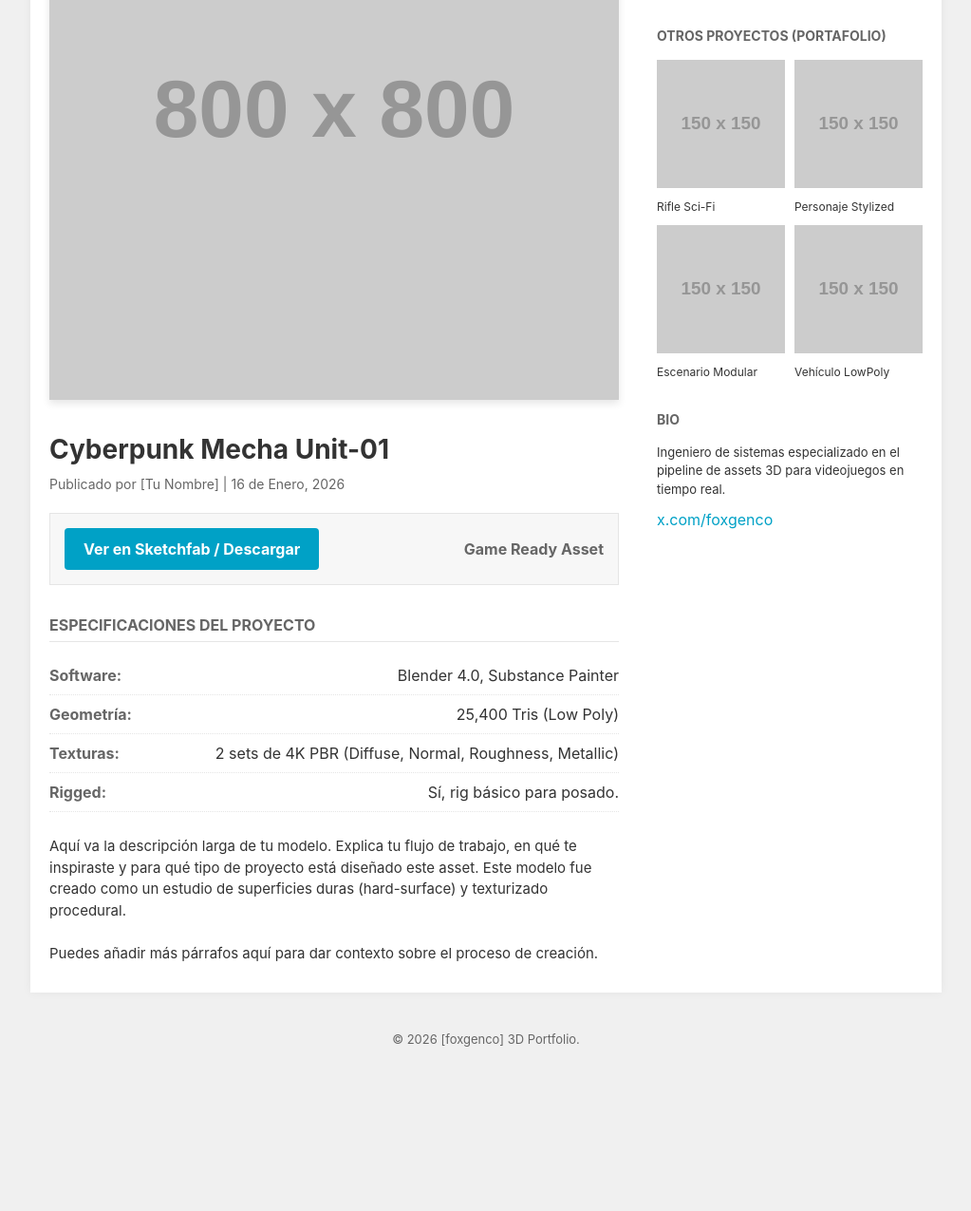
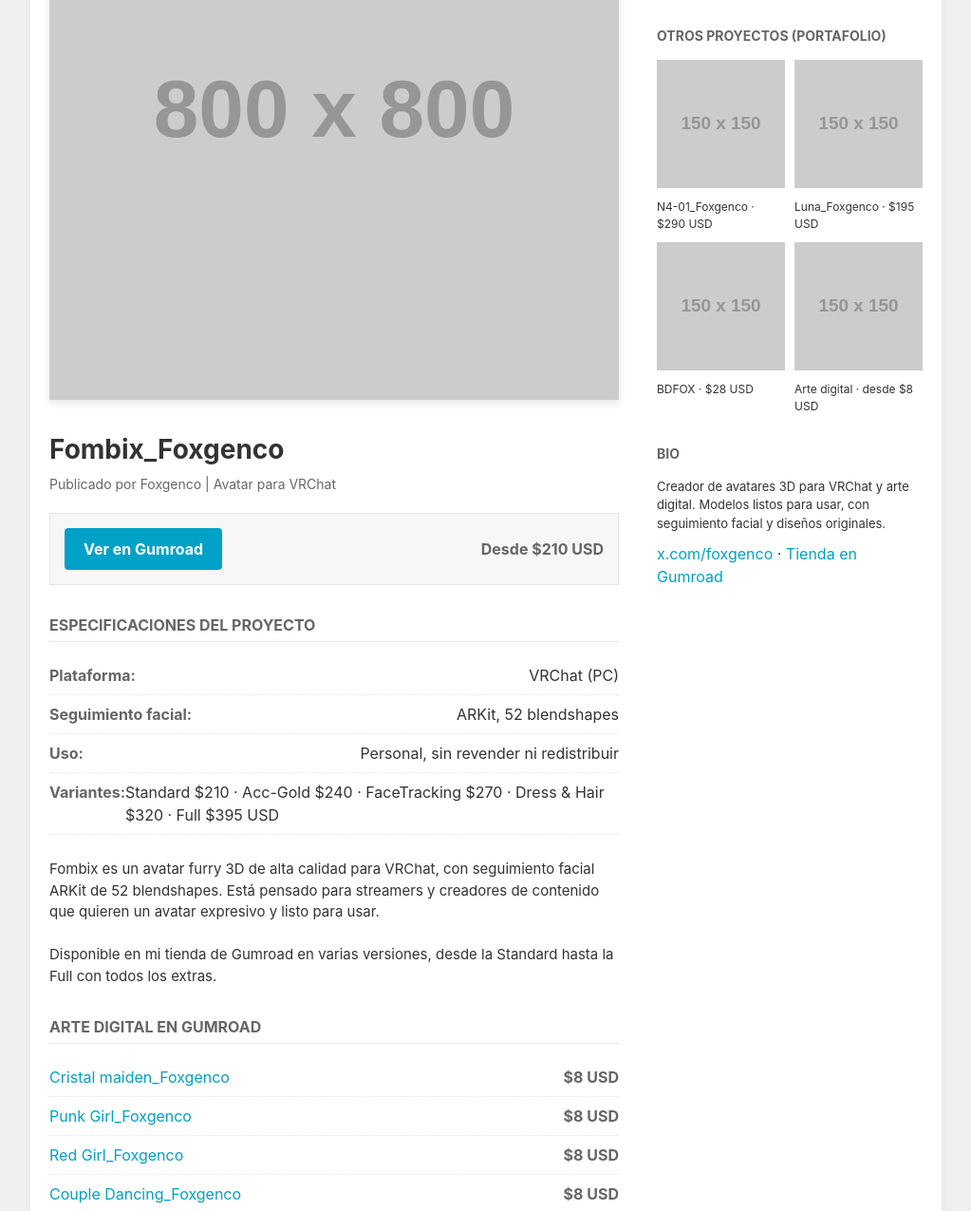
Before and after one commit to foxgenco/foxgenco, a plain HTML site: page index.html in a window 1280 px wide. Shown: the part 438-1713 px from the top of the page at 95% size, without its empty margins (128-1151 px from the left). Before the commit the page ends 1583 px from the top, so only its background shows below. Drawn offline with Linux system fonts and the light colour scheme; placeholder pictures from the web are drawn by us.

Commit message:
Actualiza portafolio con productos de Gumroad (Fombix, N4-01, Luna, BDFOX y arte digital)

```diff
--- a/index.html
+++ b/index.html
@@ -3,7 +3,7 @@
 <head>
     <meta charset="UTF-8">
     <meta name="viewport" content="width=device-width, initial-scale=1.0">
-    <title>Portafolio 3D</title>
+    <title>Foxgenco | Portafolio 3D</title>
     <link rel="stylesheet" href="./Styles.css">
 </head>
 <body>
@@ -16,6 +16,7 @@
             </div>
             <nav class="bc-nav">
                 <a href="#" class="active">Modelos 3D</a>
+                <a href="https://charlyriver.gumroad.com/">Tienda</a>
                 <a href="#">Sobre Mí</a>
                 <a href="#">Contacto</a>
             </nav>
@@ -25,32 +26,46 @@
 
             <section class="bc-left-col">
                 <div class="main-render-box">
-                    <img src="https://placehold.co/800x800/1a1a1a/00a1c6?text=RENDER+PRINCIPAL+DEL+MODELO" alt="Modelo Principal">
+                    <img src="https://placehold.co/800x800/1a1a1a/00a1c6?text=FOMBIX" alt="Modelo Principal">
                 </div>
 
                 <div class="model-header-area">
-                    <h1 class="model-title">Cyberpunk Mecha Unit-01</h1>
-                    <p class="release-info">Publicado por [Tu Nombre] | 16 de Enero, 2026</p>
+                    <h1 class="model-title">Fombix_Foxgenco</h1>
+                    <p class="release-info">Publicado por Foxgenco | Avatar para VRChat</p>
 
                     <div class="action-area">
-                        <a href="#" class="main-btn">Ver en Sketchfab / Descargar</a>
-                        <span class="price-tag">Game Ready Asset</span>
+                        <a href="https://charlyriver.gumroad.com/l/zuphl" class="main-btn">Ver en Gumroad</a>
+                        <span class="price-tag">Desde $210 USD</span>
                     </div>
                 </div>
 
                 <div class="model-specs">
                     <h3>Especificaciones del Proyecto</h3>
                     <ul class="specs-list">
-                        <li><span class="specs-label">Software:</span> Blender 4.0, Substance Painter</li>
-                        <li><span class="specs-label">Geometría:</span> 25,400 Tris (Low Poly)</li>
-                        <li><span class="specs-label">Texturas:</span> 2 sets de 4K PBR (Diffuse, Normal, Roughness, Metallic)</li>
-                        <li><span class="specs-label">Rigged:</span> Sí, rig básico para posado.</li>
+                        <li><span class="specs-label">Plataforma:</span> VRChat (PC)</li>
+                        <li><span class="specs-label">Seguimiento facial:</span> ARKit, 52 blendshapes</li>
+                        <li><span class="specs-label">Uso:</span> Personal, sin revender ni redistribuir</li>
+                        <li><span class="specs-label">Variantes:</span> Standard $210 · Acc-Gold $240 · FaceTracking $270 · Dress &amp; Hair $320 · Full $395 USD</li>
                     </ul>
 
                     <div class="description-text">
-                        <p>Aquí va la descripción larga de tu modelo. Explica tu flujo de trabajo, en qué te inspiraste y para qué tipo de proyecto está diseñado este asset. Este modelo fue creado como un estudio de superficies duras (hard-surface) y texturizado procedural.</p>
+                        <p>Fombix es un avatar furry 3D de alta calidad para VRChat, con seguimiento facial ARKit de 52 blendshapes. Está pensado para streamers y creadores de contenido que quieren un avatar expresivo y listo para usar.</p>
                         <br>
-                        <p>Puedes añadir más párrafos aquí para dar contexto sobre el proceso de creación.</p>
+                        <p>Disponible en mi tienda de Gumroad en varias versiones, desde la Standard hasta la Full con todos los extras.</p>
+                    </div>
+                </div>
+
+                <div class="model-specs">
+                    <h3>Arte digital en Gumroad</h3>
+                    <ul class="specs-list">
+                        <li><a href="https://charlyriver.gumroad.com/l/MSiVD">Cristal maiden_Foxgenco</a><span class="specs-label">$8 USD</span></li>
+                        <li><a href="https://charlyriver.gumroad.com/l/Ywfpl">Punk Girl_Foxgenco</a><span class="specs-label">$8 USD</span></li>
+                        <li><a href="https://charlyriver.gumroad.com/l/pAOny">Red Girl_Foxgenco</a><span class="specs-label">$8 USD</span></li>
+                        <li><a href="https://charlyriver.gumroad.com/l/qqcxB">Couple Dancing_Foxgenco</a><span class="specs-label">$8 USD</span></li>
+                    </ul>
+
+                    <div class="description-text">
+                        <p>Paquetes de ilustración digital en JPG de alta resolución, listos para descargar.</p>
                     </div>
                 </div>
             </section>
@@ -59,42 +74,42 @@
             <aside class="bc-right-col">
                 <div class="artist-profile">
                     <img src="https://placehold.co/150x150/555/fff?text=FOTO" alt="Tu Avatar" class="artist-avatar">
-                    <h2 class="artist-name">[Tu Nombre] 3D</h2>
-                    <p class="artist-location">Ingeniero & Artista 3D</p>
+                    <h2 class="artist-name">Foxgenco</h2>
+                    <p class="artist-location">Artista 3D &amp; Creador de avatares VRChat</p>
                 </div>
 
                 <div class="sidebar-discography">
                     <h3 class="sidebar-section-title">Otros Proyectos (Portafolio)</h3>
 
                     <div class="portfolio-grid">
-                        <a href="#" class="portfolio-item">
-                            <img src="https://placehold.co/150x150/333/ccc?text=Modelo+A" alt="Modelo A">
-                            <span>Rifle Sci-Fi</span>
+                        <a href="https://charlyriver.gumroad.com/l/xxdfbx" class="portfolio-item">
+                            <img src="https://placehold.co/150x150/333/ccc?text=N4-01" alt="N4-01_Foxgenco">
+                            <span>N4-01_Foxgenco · $290 USD</span>
                         </a>
-                        <a href="#" class="portfolio-item">
-                            <img src="https://placehold.co/150x150/444/ccc?text=Modelo+B" alt="Modelo B">
-                            <span>Personaje Stylized</span>
+                        <a href="https://charlyriver.gumroad.com/l/dbznq" class="portfolio-item">
+                            <img src="https://placehold.co/150x150/444/ccc?text=Luna" alt="Luna_Foxgenco">
+                            <span>Luna_Foxgenco · $195 USD</span>
                         </a>
-                        <a href="#" class="portfolio-item">
-                            <img src="https://placehold.co/150x150/555/ccc?text=Modelo+C" alt="Modelo C">
-                            <span>Escenario Modular</span>
+                        <a href="https://charlyriver.gumroad.com/l/svqbv" class="portfolio-item">
+                            <img src="https://placehold.co/150x150/555/ccc?text=BDFOX" alt="BDFOX">
+                            <span>BDFOX · $28 USD</span>
                         </a>
-                        <a href="#" class="portfolio-item">
-                            <img src="https://placehold.co/150x150/666/ccc?text=Modelo+D" alt="Modelo D">
-                            <span>Vehículo LowPoly</span>
+                        <a href="https://charlyriver.gumroad.com/" class="portfolio-item">
+                            <img src="https://placehold.co/150x150/666/ccc?text=Arte" alt="Arte digital">
+                            <span>Arte digital · desde $8 USD</span>
                         </a>
                     </div>
                 </div>
 
                  <div class="sidebar-bio">
                     <h3 class="sidebar-section-title">Bio</h3>
-                    <p style="font-size: 13px;">Ingeniero de sistemas especializado en el pipeline de assets 3D para videojuegos en tiempo real.</p>
-                    <p style="margin-top: 10px;"><a href="#">x.com/foxgenco</a></p>
+                    <p style="font-size: 13px;">Creador de avatares 3D para VRChat y arte digital. Modelos listos para usar, con seguimiento facial y diseños originales.</p>
+                    <p style="margin-top: 10px;"><a href="https://x.com/foxgenco">x.com/foxgenco</a> · <a href="https://charlyriver.gumroad.com/">Tienda en Gumroad</a></p>
                 </div>
             </aside>
 
         </main> </div> <footer class="bc-footer">
-        <p>© 2026 [foxgenco] 3D Portfolio.</p>
+        <p>© 2026 Foxgenco — Portafolio 3D.</p>
     </footer>
 
 </body>
```
